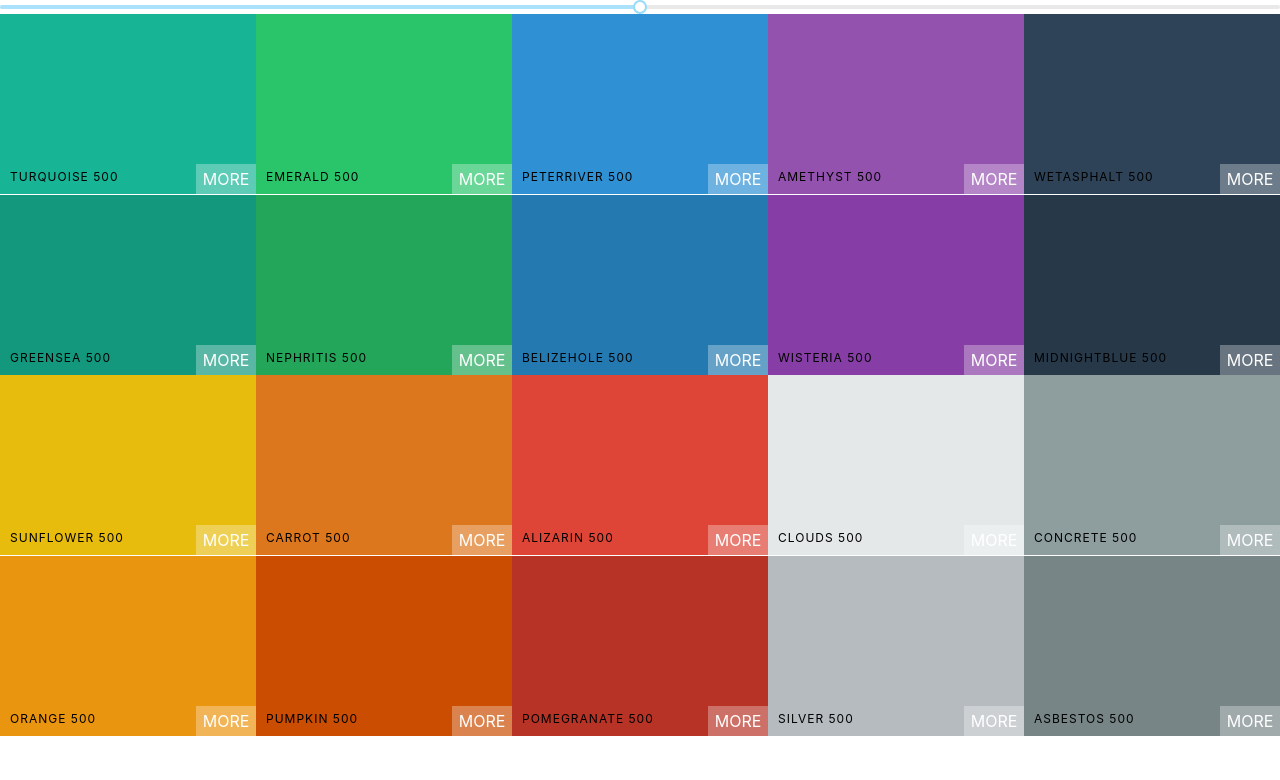
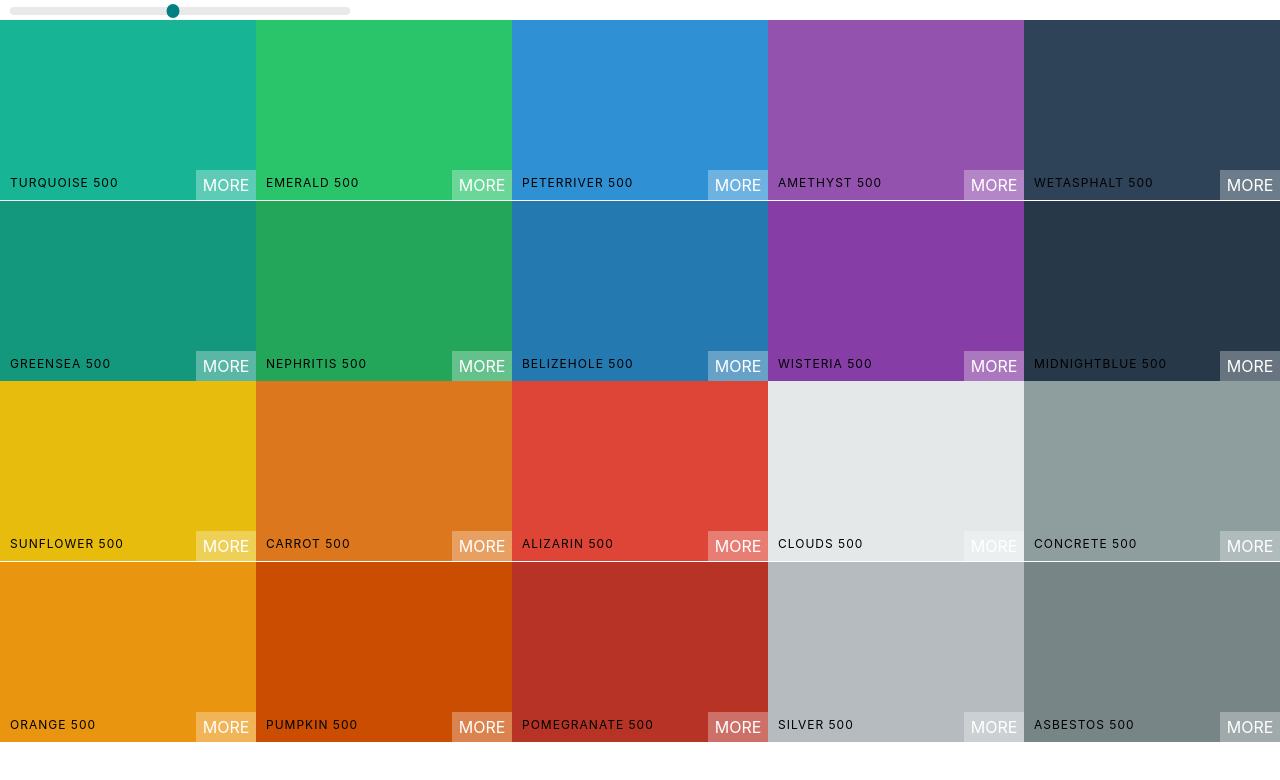
Before and after one commit to MahsinSaifullah/MahsinSaifullah, a React (Create React App) app: page / in a window 1280 px wide. Shown: the top 780 px of the page. Built offline with nearby package versions, Linux system fonts and the light colour scheme.

Commit message:
Style Color Slider

```diff
--- a/src/Palette.css
+++ b/src/Palette.css
@@ -5,3 +5,31 @@
 .Palette-colors {
 	height: 90%;
 }
+
+.slider {
+	width: 340px;
+	margin: 0 10px;
+	display: inline-block;
+}
+
+.rc-slider-track {
+	background-color: transparent;
+}
+
+.rc-slider-rail {
+	height: 8px;
+}
+
+.rc-slider-handle,
+.rc-slider-handle:active,
+.rc-slider-handle:focus,
+.rc-slider-handle:hover {
+	background-color: teal;
+	outline: none;
+	border: 2px solid teal;
+	box-shadow: none;
+	width: 13px;
+	height: 13;
+	margin-left: -7px;
+	margin-top: -3px;
+}
--- a/src/Palette.js
+++ b/src/Palette.js
@@ -21,6 +21,7 @@
 		return (
 			<div className='Palette'>
 				{/* Navbar */}
+				<div className='slider'>
 					<Slider
 						defaultValue={level}
 						min={100}
@@ -28,6 +29,8 @@
 						step={100}
 						onAfterChange={this.changeLevel}
 					/>
+				</div>
+
 				<div className='Palette-colors'>{colorBoxes}</div>
 				{/* Footer */}
 			</div>
```
Lines whose indentation alone changed are shown as unchanged.
